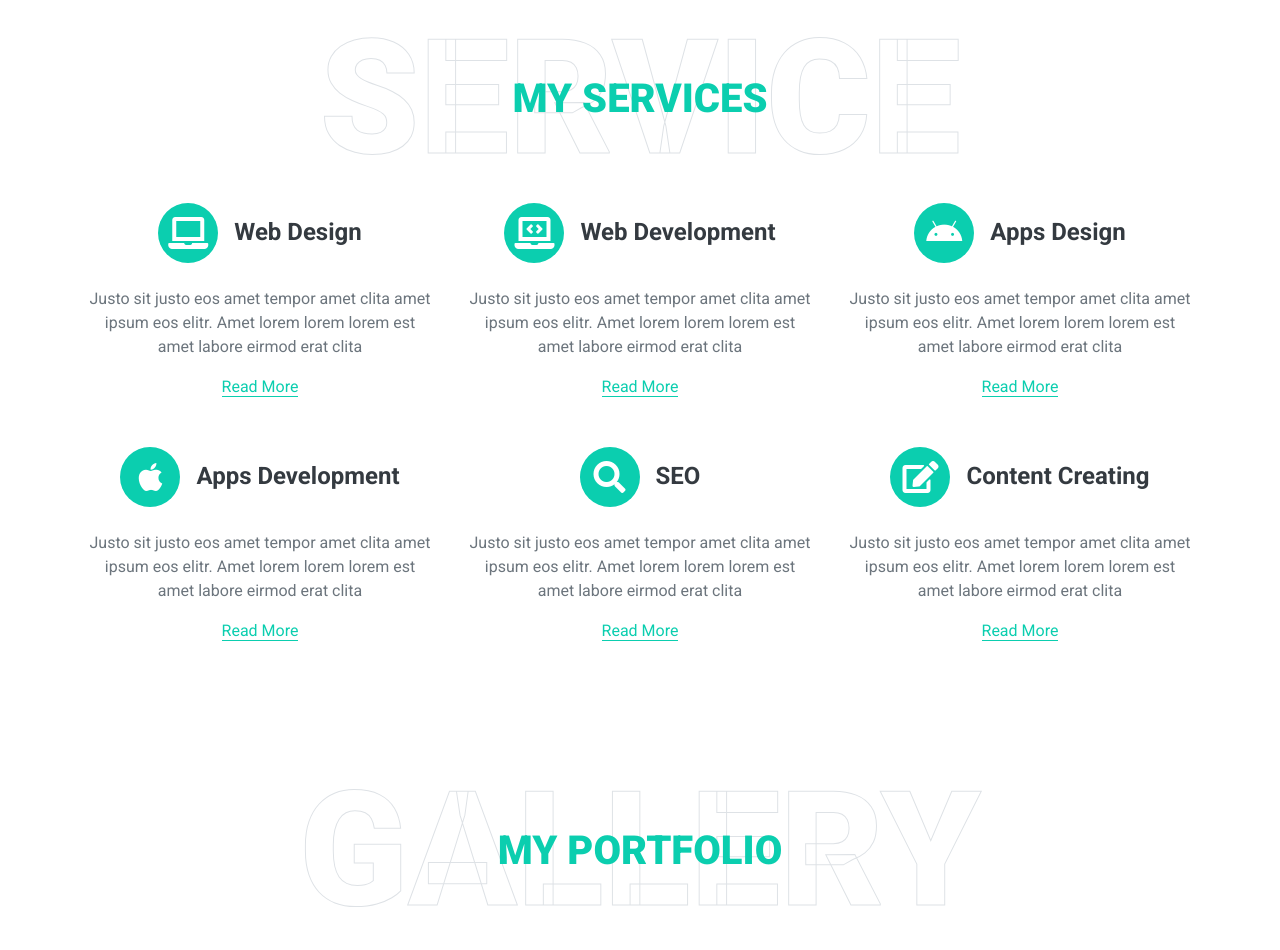
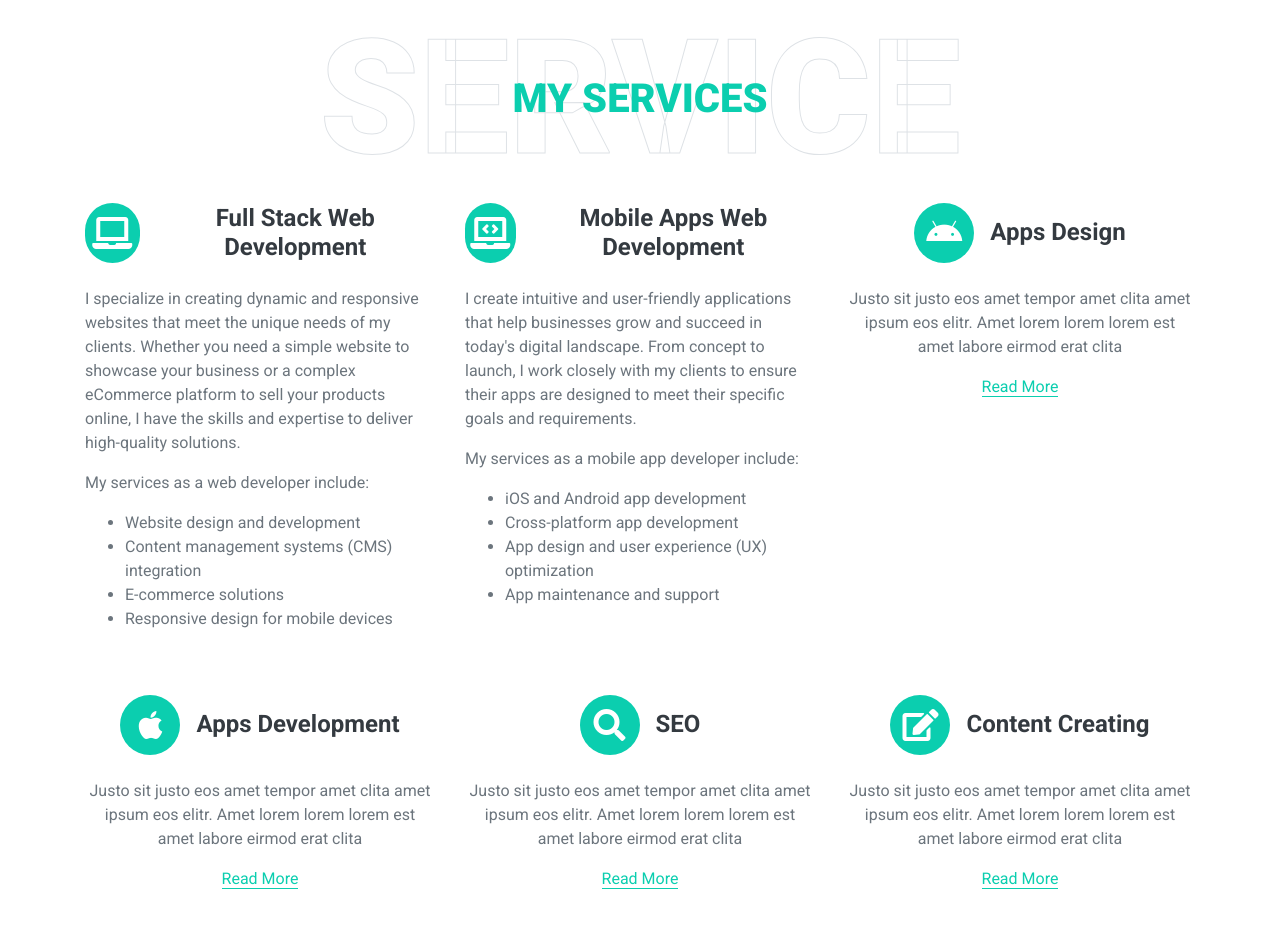
Before and after one commit to selgharabawy/selgharabawy, a plain HTML site: page index.html in a window 1280 px wide. Shown: the part 4435-5385 px from the top of the page. Drawn offline with nearby package versions, Linux system fonts and the light colour scheme.

Commit message:
Add two services & remove blog & contact me sections

```diff
--- a/index.html
+++ b/index.html
@@ -44,8 +44,8 @@
                 <a href="#service" class="nav-item nav-link">Service</a>
                 <a href="#portfolio" class="nav-item nav-link">Portfolio</a>
                 <a href="#testimonial" class="nav-item nav-link">Review</a>
-                <a href="#blog" class="nav-item nav-link">Blog</a>
-                <a href="#contact" class="nav-item nav-link">Contact</a>
+                <!-- <a href="#blog" class="nav-item nav-link">Blog</a> -->
+                <!-- <a href="#contact" class="nav-item nav-link">Contact</a> -->
             </div>
             <!-- <a href="" class="btn btn-outline-primary d-none d-lg-block">Hire Me</a> -->
             <a href="https://api.whatsapp.com/send?phone=201276999767" class="btn btn-outline-primary d-none d-lg-block">Whatsapp Me
@@ -336,18 +336,43 @@
                 <div class="col-lg-4 col-md-6 text-center mb-5">
                     <div class="d-flex align-items-center justify-content-center mb-4">
                         <i class="fa fa-2x fa-laptop service-icon bg-primary text-white mr-3"></i>
-                        <h4 class="font-weight-bold m-0">Web Design</h4>
+                        <h4 class="font-weight-bold m-0">Full Stack Web Development</h4>
                     </div>
-                    <p>Justo sit justo eos amet tempor amet clita amet ipsum eos elitr. Amet lorem lorem lorem est amet labore eirmod erat clita</p>
-                    <a class="border-bottom border-primary text-decoration-none" href="">Read More</a>
+                    <p style="text-align: left;">
+                        I specialize in creating dynamic and responsive websites that meet the unique needs of my clients.
+                        Whether you need a simple website to showcase your business or a complex eCommerce platform to sell your products online,
+                        I have the skills and expertise to deliver high-quality solutions.
+
+                        <p style="text-align: left;">
+                            My services as a web developer include:
+                            <uL style="text-align: left;">
+                                <li>Website design and development</li>
+                                <li>Content management systems (CMS) integration</li>
+                                <li>E-commerce solutions</li>
+                                <li>Responsive design for mobile devices</li>
+                            </uL>
+                        </p>
+                    </p>
+                    <!-- <a class="border-bottom border-primary text-decoration-none" href="">Read More</a> -->
                 </div>
                 <div class="col-lg-4 col-md-6 text-center mb-5">
                     <div class="d-flex align-items-center justify-content-center mb-4">
                         <i class="fa fa-2x fa-laptop-code service-icon bg-primary text-white mr-3"></i>
-                        <h4 class="font-weight-bold m-0">Web Development</h4>
+                        <h4 class="font-weight-bold m-0">Mobile Apps Web Development</h4>
                     </div>
-                    <p>Justo sit justo eos amet tempor amet clita amet ipsum eos elitr. Amet lorem lorem lorem est amet labore eirmod erat clita</p>
-                    <a class="border-bottom border-primary text-decoration-none" href="">Read More</a>
+                    <p style="text-align: left;">
+                        I create intuitive and user-friendly applications that help businesses grow and succeed in today's digital landscape. From concept to launch, I work closely with my clients to ensure their apps are designed to meet their specific goals and requirements.
+                        <p style="text-align: left;">
+                            My services as a mobile app developer include:
+                            <ul style="text-align: left;">
+                                <li>iOS and Android app development</li>
+                                <li>Cross-platform app development</li>
+                                <li>App design and user experience (UX) optimization</li>
+                                <li>App maintenance and support</li>
+                            </ul>
+                        </p>
+                    </p>
+                    <!-- <a class="border-bottom border-primary text-decoration-none" href="">Read More</a> -->
                 </div>
                 <div class="col-lg-4 col-md-6 text-center mb-5">
                     <div class="d-flex align-items-center justify-content-center mb-4">
@@ -516,7 +541,7 @@
 
 
     <!-- Blog Start -->
-    <div class="container-fluid pt-5" id="blog">
+    <!-- <div class="container-fluid pt-5" id="blog">
         <div class="container">
             <div class="position-relative d-flex align-items-center justify-content-center">
                 <h1 class="display-1 text-uppercase text-white" style="-webkit-text-stroke: 1px #dee2e6;">Blog</h1>
@@ -558,12 +583,12 @@
                 </div>
             </div>
         </div>
-    </div>
+    </div> -->
     <!-- Blog End -->
 
 
     <!-- Contact Start -->
-    <div class="container-fluid py-5" id="contact">
+    <!-- <div class="container-fluid py-5" id="contact">
         <div class="container">
             <div class="position-relative d-flex align-items-center justify-content-center">
                 <h1 class="display-1 text-uppercase text-white" style="-webkit-text-stroke: 1px #dee2e6;">Contact</h1>
@@ -605,7 +630,7 @@
                 </div>
             </div>
         </div>
-    </div>
+    </div> -->
     <!-- Contact End -->
 
 
```
